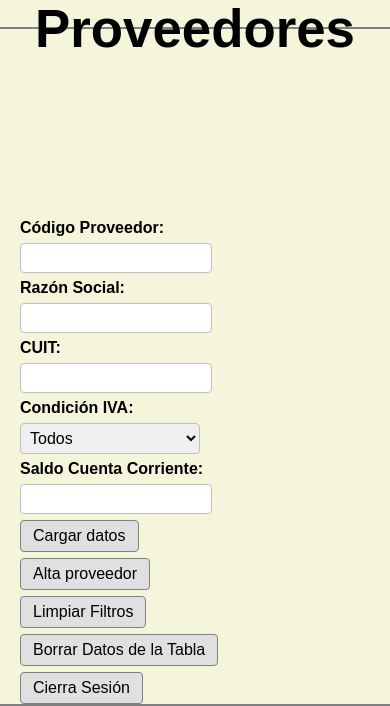
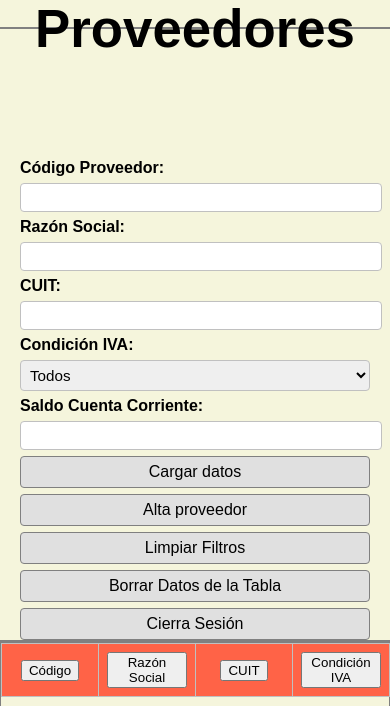
Before and after one commit to NicolasBranca/ProgramacionEnAmbienteDeRedes, a PHP site: page /Php/sesion/app_modulo1/index.php in a window 390 px wide. Shown: the part 31-737 px from the top of the page. Run offline with PHP 8.4, Linux system fonts and the light colour scheme; a user stored in the database is signed in; data comes from the database, SQL or seed files in the repository; lists and menus that the app fills with data are empty.

Commit message:
ajustes css

```diff
--- a/Php/sesion/app_modulo1/index.php
+++ b/Php/sesion/app_modulo1/index.php
@@ -48,22 +48,25 @@ header h1 {
     text-align: center;
 }
 
+/* Filtros: todos en una línea y pegados al header */
 .filtros-container {
-    margin-top: 70px; /* debajo del header */
+    margin-top: 60px; /* justo debajo del header */
     padding: 10px 20px 0 20px;
     background: #F5F5DC;
     display: flex;
-    flex-wrap: wrap;
+    flex-wrap: nowrap;
     align-items: center;
     gap: 10px;
     border-bottom: 2px solid #808080;
     z-index: 5;
     position: relative;
+    min-height: 60px;
 }
 
 .filtros-container label {
     font-weight: bold;
     margin-right: 2px;
+    white-space: nowrap;
 }
 
 .filtros-container input,
@@ -72,8 +75,9 @@ header h1 {
     border-radius: 4px;
     border: 1px solid #C0C0C0;
     font-size: 1em;
-    min-width: 120px;
+    min-width: 80px;
     max-width: 180px;
+    flex: 1 1 0;
 }
 
 .filtros-container button {
@@ -84,25 +88,28 @@ header h1 {
     font-size: 1em;
     cursor: pointer;
     margin-right: 2px;
+    flex: 0 0 auto;
 }
 
 .filtros-container button:hover {
     background: #d0d0d0;
 }
 
+/* Main: menos padding-top para que la tabla suba */
 main {
     padding-top: 120px; /* header + filtros */
-    padding-bottom: 50px; /* footer */
-    height: calc(100vh - 120px - 50px);
+    padding-bottom: 60px; /* footer */
+    height: calc(100vh - 120px - 60px);
     box-sizing: border-box;
     overflow: hidden;
 }
 
+/* Tabla: ajustar wrapper y tbody para que se vea completa */
 .table-wrapper {
     width: 100%;
-    height: calc(100vh - 180px - 50px); /* header + filtros + footer */
+    height: calc(100vh - 120px - 60px); /* header + filtros + footer */
     box-sizing: border-box;
-    overflow: hidden;
+    overflow: auto;
 }
 
 #tablaProveedores {
@@ -142,7 +149,7 @@ main {
     display: block;
     width: 100%;
     overflow-y: auto;
-    height: calc(100vh - 230px - 50px); /* header + filtros + thead + footer */
+    height: calc(100vh - 120px - 60px - 42px); /* header + filtros + footer + thead aprox */
 }
 
 #tablaProveedores thead, #tablaProveedores tfoot {
@@ -157,11 +164,12 @@ main {
     table-layout: fixed;
 }
 
+/* Footer: altura mayor y siempre visible */
 footer {
     background-color: #F5F5DC;
     color: black;
     text-align: center;
-    padding: 10px;
+    padding: 10px 0 10px 0;
     position: fixed;
     bottom: 0;
     width: 100%;
@@ -170,6 +178,7 @@ footer {
     height: 40px;
     box-sizing: border-box;
     font-size: 1em;
+    left: 0;
 }
 
 .action-button {
@@ -269,22 +278,40 @@ footer {
 
 @media (max-width: 1100px) {
     .filtros-container {
-        flex-direction: column;
-        align-items: flex-start;
+        flex-wrap: wrap;
         gap: 6px;
     }
+    .filtros-container input,
+    .filtros-container select {
+        min-width: 60px;
+        font-size: 0.95em;
+    }
     main {
-        padding-top: 170px;
+        padding-top: 120px;
     }
     .table-wrapper {
-        height: calc(100vh - 230px - 50px);
+        height: calc(100vh - 120px - 60px);
     }
     #tablaProveedores tbody {
-        height: calc(100vh - 280px - 50px);
+        height: calc(100vh - 120px - 60px - 42px);
     }
 }
 
 @media (max-width: 768px) {
+    .filtros-container {
+        flex-direction: column;
+        align-items: stretch;
+        flex-wrap: wrap;
+    }
+    .filtros-container label,
+    .filtros-container input,
+    .filtros-container select,
+    .filtros-container button {
+        width: 100%;
+        max-width: 100%;
+        min-width: 0;
+        margin-right: 0;
+    }
     .modal-content {
         width: 80%;
     }
```
